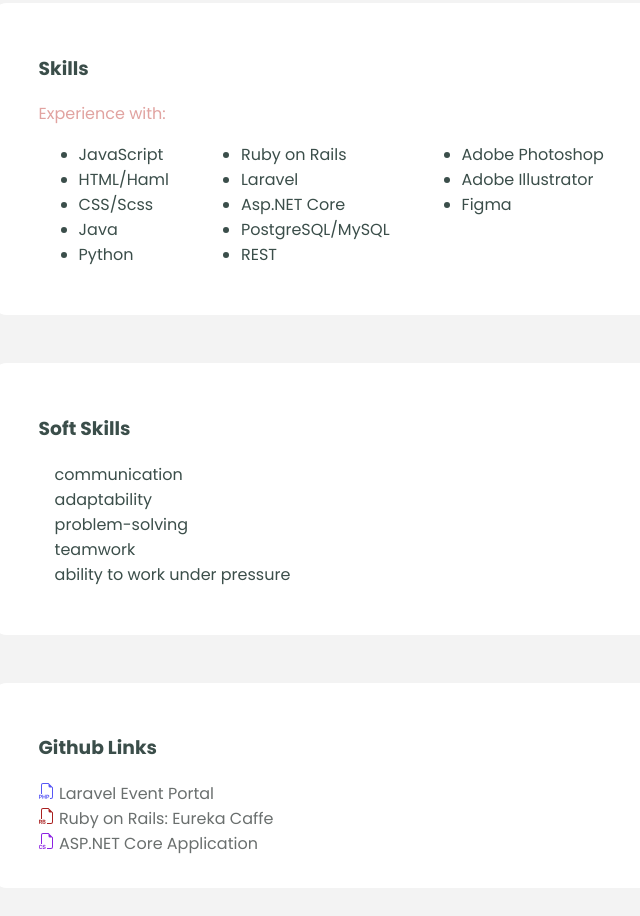
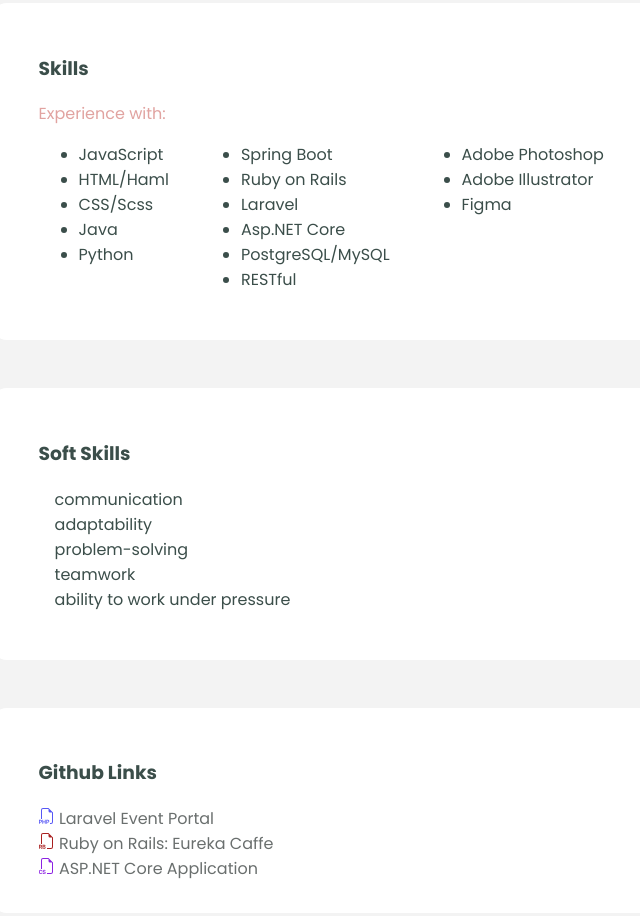
Before and after one commit to istocoana/oanaistoc_portofolio, a website: page about.html in a window 1280 px wide. Shown: the part 1758-2674 px from the top of the page, without its empty margins (179-819 px from the left). Drawn offline with Linux system fonts and the light colour scheme.

Commit message:
Add New Cv

```diff
--- a/about.html
+++ b/about.html
@@ -124,11 +124,12 @@
             <li class="skills-list-item">Python</li>
           </ul>
           <ul>
+            <li class="skills-list-item">Spring Boot</li>
             <li class="skills-list-item">Ruby on Rails</li>
             <li class="skills-list-item">Laravel</li>
             <li class="skills-list-item">Asp.NET Core</li>
             <li class="skills-list-item">PostgreSQL/MySQL</li>
-            <li class="skills-list-item">REST</li>
+            <li class="skills-list-item">RESTful</li>
           </ul>
           <ul>
             <li class="skills-list-item">Adobe Photoshop</li>
```
Also changed, not shown: index.html (+1 -1 lines), 2 other files.
